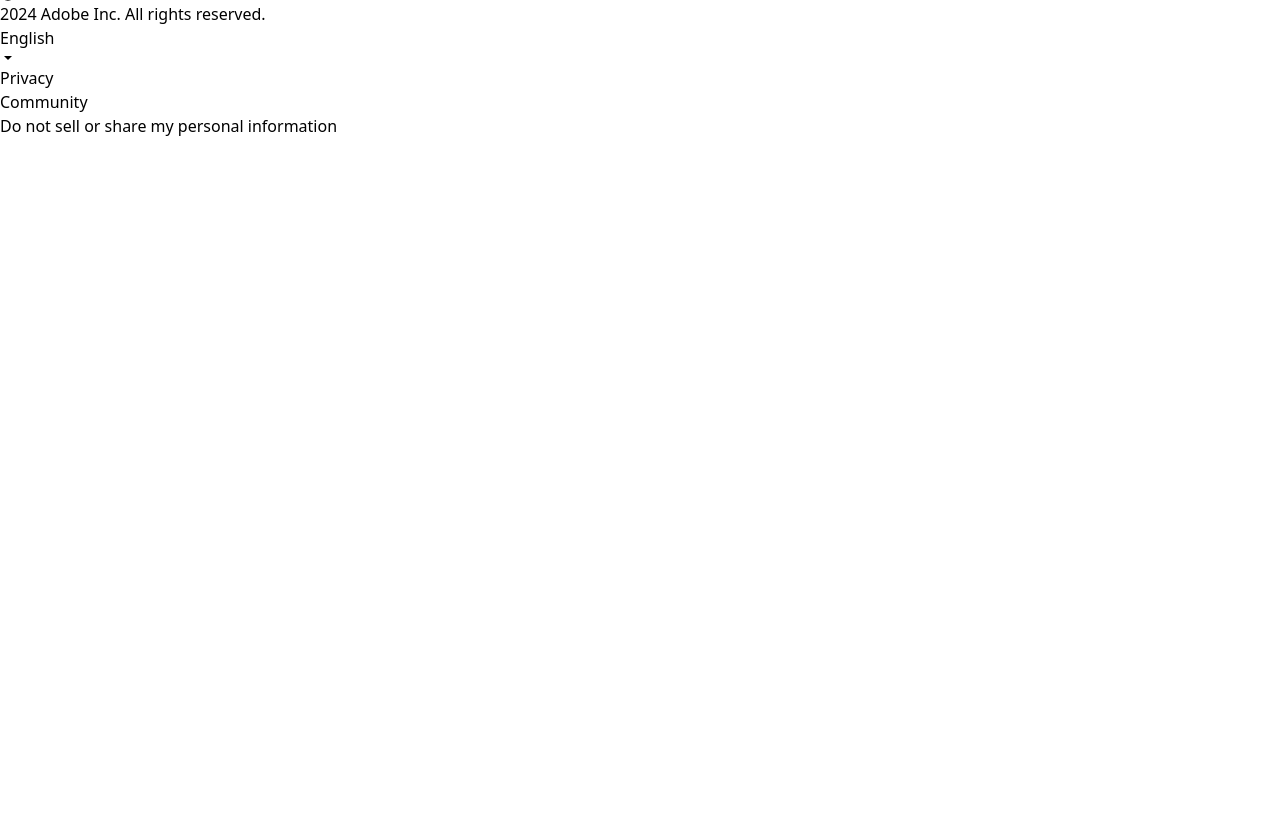
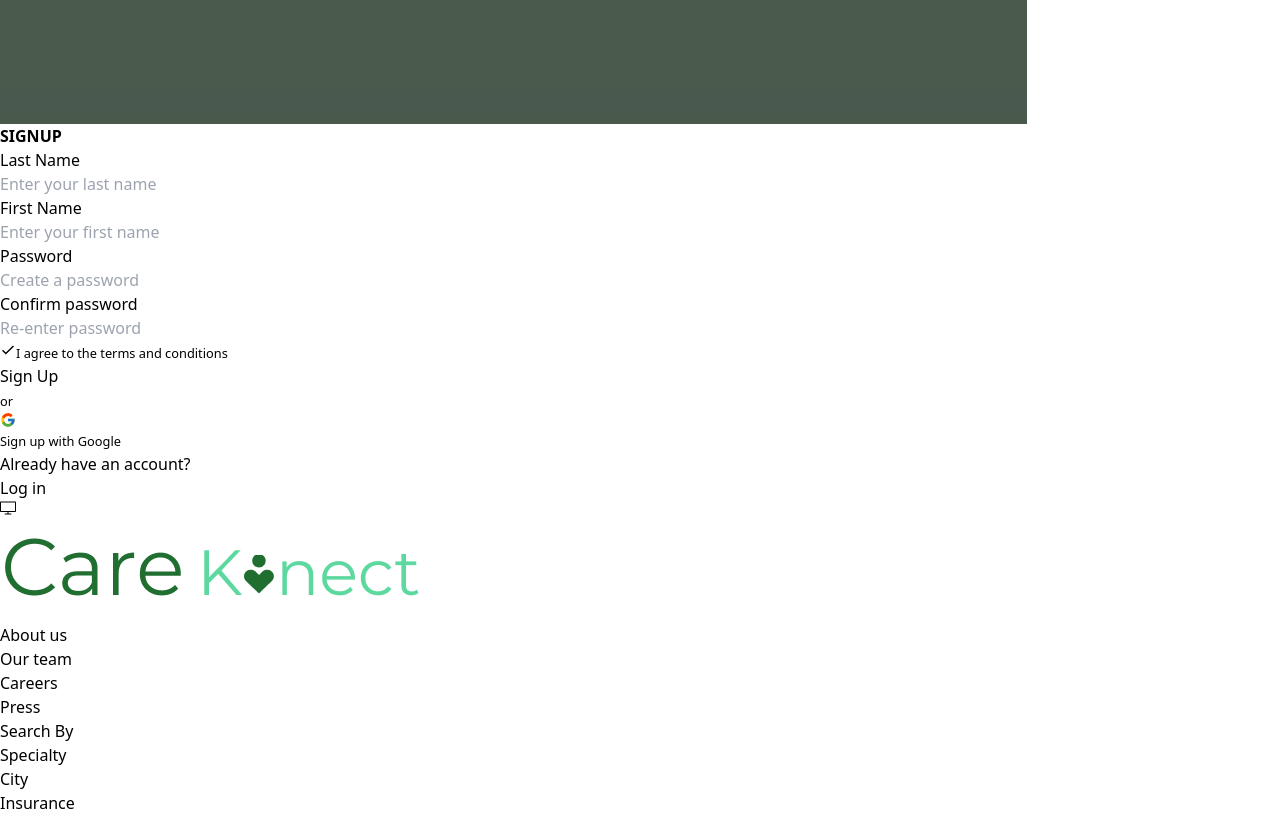
Before and after one commit to Chibuzo21/GROUP-5-final-project, a React (Vite) app in the folder FRONTEND/my-project/: page /Signup in a window 1280 px wide. Shown: the part 980-1799 px from the top of the page. Before the commit the page ends 1118 px from the top, so only its background shows below. Built offline with nearby package versions, Linux system fonts and the light colour scheme.

Commit message:
initial commit

```diff
--- a/FRONTEND/my-project/src/Pages/Contact.jsx
+++ b/FRONTEND/my-project/src/Pages/Contact.jsx
@@ -1,9 +1,67 @@
-import React from 'react'
+import React from "react";
+import Frame from "../assets/Frame.jpg";
 
 function Contact() {
   return (
-    <div>Contact</div>
-  )
+    <body>
+      <section
+        className="h-[65vh] w-screen"
+        style={{ backgroundImage: `url(${Frame})` }}
+      >
+        <div className="text-white h-full w-[50vw] flex items-center justify-center text-[56px] leading-[67.77px] font-bold">
+          CONTACT US
+        </div>
+      </section>
+      <section className="h-[150vh] w-[100vw] flex items-center justify-center">
+        <div className="h-[794px] w-[1240px] flex items-center justify-center">
+          <div className="h-[794px] w-1/2 flex items-start justify-center flex-col gap-1">
+            <h1 className="text-5xl font-bold h-[58px] w-[293px]">
+              Get In Touch
+            </h1>
+            <div className=" h-[20vh] w-[30vw] gap-2">
+              <p>
+                Feel free to contact us and we'll get back <br /> to you as soon
+                as we can.
+              </p>
+
+              <p>
+                We're here to help you with any questions <br /> or support you
+                need.
+              </p>
+            </div>
+          </div>
+          <div className="h-full w-1/2 flex items-center justify-center">
+            <div className="h-full w-full flex items-center justify-center rounded-xl bg-gray-400 gap-3">
+              <div className="w-[43vw] h-[90vh] grid ">
+                <p className="font-bold text-2xl">Name</p>
+                <input
+                  className="w-[43vw] h-[10vh] border-[1px] border-gray-300 rounded-md p-4"
+                  type="text"
+                  placeholder="Enter your name"
+                />
+                <p className="font-bold text-2xl">Email Address</p>
+                <input
+                  className="w-[43vw] h-[10vh] border-[1px] border-gray-300 rounded-md p-4"
+                  type="text"
+                  placeholder="Enter your email"
+                />
+                <p className="font-bold text-2xl">Leave a Message</p>
+                <textarea
+                  className="w-[43vw] h-[25vh] border-[1px] border-gray-300 rounded-md p-4"
+                  type="text"
+                  placeholder="Message"
+                />
+                <div className="flex items-center justify-end">
+                  <button className="w-[15vw] h-[8vh] text-white bg-green-700 rounded-md">
+                    Send Message
+                  </button>
+                </div>
+              </div>
+            </div>
+          </div>
+        </div>
+      </section>
+    </body>
+  );
 }
-
-export default Contact
+export default Contact;
--- a/FRONTEND/my-project/src/Pages/Signup.jsx
+++ b/FRONTEND/my-project/src/Pages/Signup.jsx
@@ -1,9 +1,94 @@
-import React from 'react'
+import React from "react";
+import { IoMdCheckmark } from "react-icons/io";
+import { FcGoogle } from "react-icons/fc";
+import carekonect from "../assets/carekonect.jpg";
+import { SlScreenDesktop } from "react-icons/sl";
+import { FaUserDoctor } from "react-icons/fa6";
 
 function Signup() {
   return (
-    <div>Signup</div>
-  )
+    <div className="flex items-center justify-center w-[98vw] h-[90vh] overflow-hidden">
+      <section className="flex items-center justify-end h-[90vh] w-1/2">
+        <img
+          className="rounded-md w-[40vw] h-[70vh]"
+          src={carekonect}
+          alt="image"
+        />
+      </section>
+      <section className="flex items-start justify-center flex-col h-[90vh] w-1/2  ">
+        <div className="flex items-start justify-center flex-col h-[90vh] w-full ml-5">
+          <strong className="w-full flex items-center justify-center text-3xl">
+            SIGNUP
+          </strong>
+          <div className="h-[70vh] w-full flex justify-center flex-col gap-2">
+            <div>
+              <p className="font-bold">Last Name</p>
+              <input
+                className="w-[40vw] h-[5vh] border-[1px] border-gray-300 rounded-sm"
+                type="text"
+                placeholder="Enter your last name"
+              />
+            </div>
+            <div>
+              <p className="font-bold">First Name</p>
+              <input
+                className="w-[40vw] h-[5vh] border-[1px] border-gray-300 rounded-sm"
+                type="text"
+                placeholder="Enter your first name"
+              />
+            </div>
+            <div>
+              <p className="font-bold">Password</p>
+              <input
+                className="w-[40vw] h-[5vh] border-[1px] border-gray-300 rounded-sm"
+                type="text"
+                placeholder="Create a password"
+              />
+            </div>
+            <div>
+              <p className="font-bold">Confirm password</p>
+              <input
+                className="w-[40vw] h-[5vh] border-[1px] border-gray-300 rounded-sm"
+                type="text"
+                placeholder="Re-enter password"
+              />
+            </div>
+            <div className="flex space-x-2">
+              <button className="border-[2px] border-gray-400 rounded-md">
+                <IoMdCheckmark />
+              </button>
+              <small className="text-gray-400">
+                I agree to the terms and conditions
+              </small>
+            </div>
+            <div className="w-[40vw] flex items-center justify-center flex-col gap-2">
+              <button className="bg-green-800 rounded-md w-72 h-10 text-white">
+                Sign Up
+              </button>
+              <div className="flex items-center justify-center space-x-2">
+                <div className="border-[1px] border-gray-200 w-[9vw] h-0"></div>
+                <small>or</small>
+                <div className="border-[1px] border-gray-200 w-[9vw] h-0"></div>
+              </div>
+              <button className="flex items-center justify-center space-x-1 rounded-md w-72 h-10 border-[1px] border-black">
+                <FcGoogle className="w-8 h-6" />
+                <small>Sign up with Google</small>
+              </button>
+              <div className="flex items-center justify-center space-x-1">
+                <p className="flex font-bold">Already have an account?</p>
+                <a className="text-green-800" href="">
+                  Log in
+                </a>
+              </div>
+              <div>
+                <SlScreenDesktop />
+              </div>
+            </div>
+          </div>
+        </div>
+      </section>
+    </div>
+  );
 }
 
-export default Signup
+export default Signup;
```
Also changed, not shown: FRONTEND/my-project/src/assets/Frame.jpg (added), FRONTEND/my-project/src/assets/carekonect.jpg (added).
